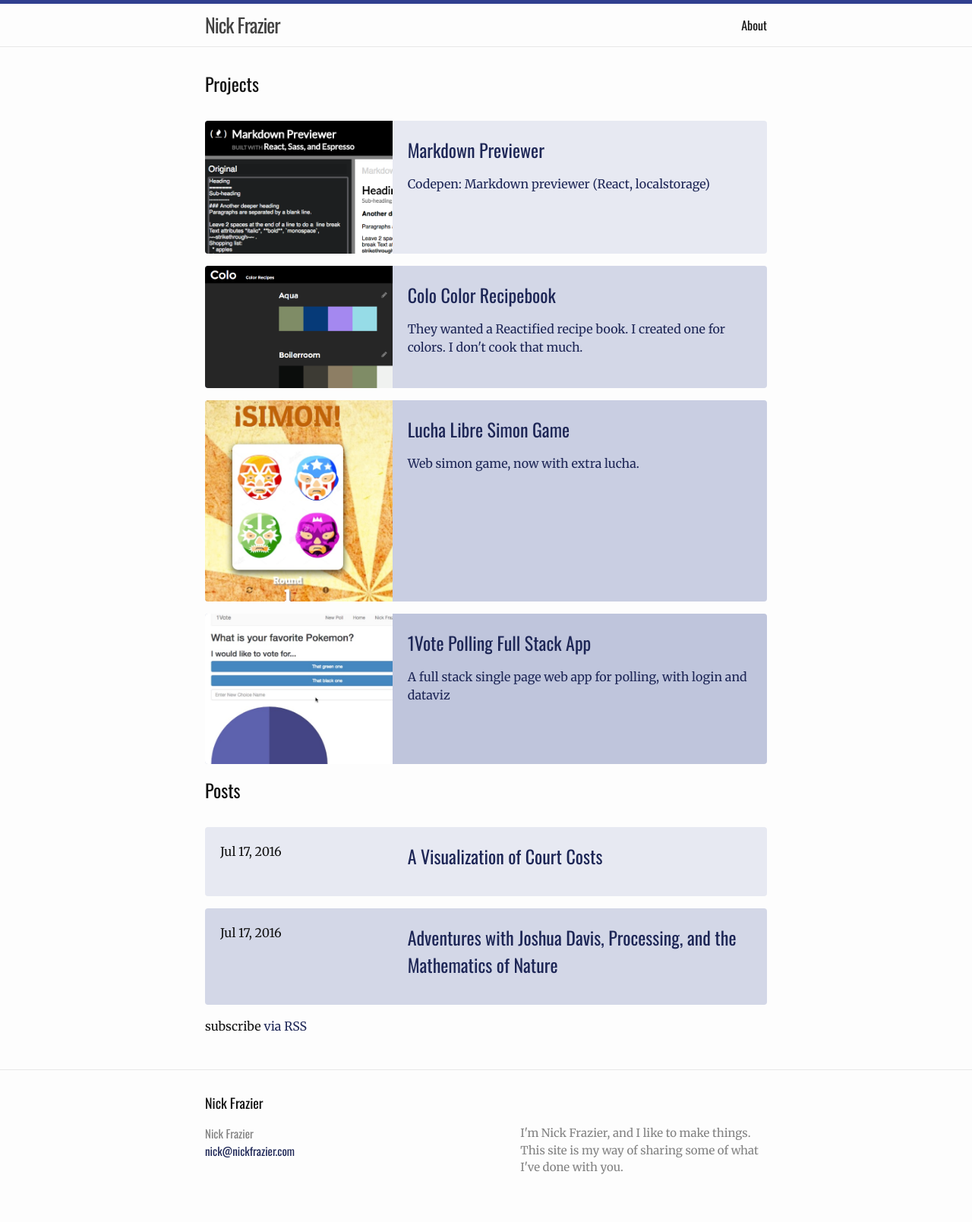
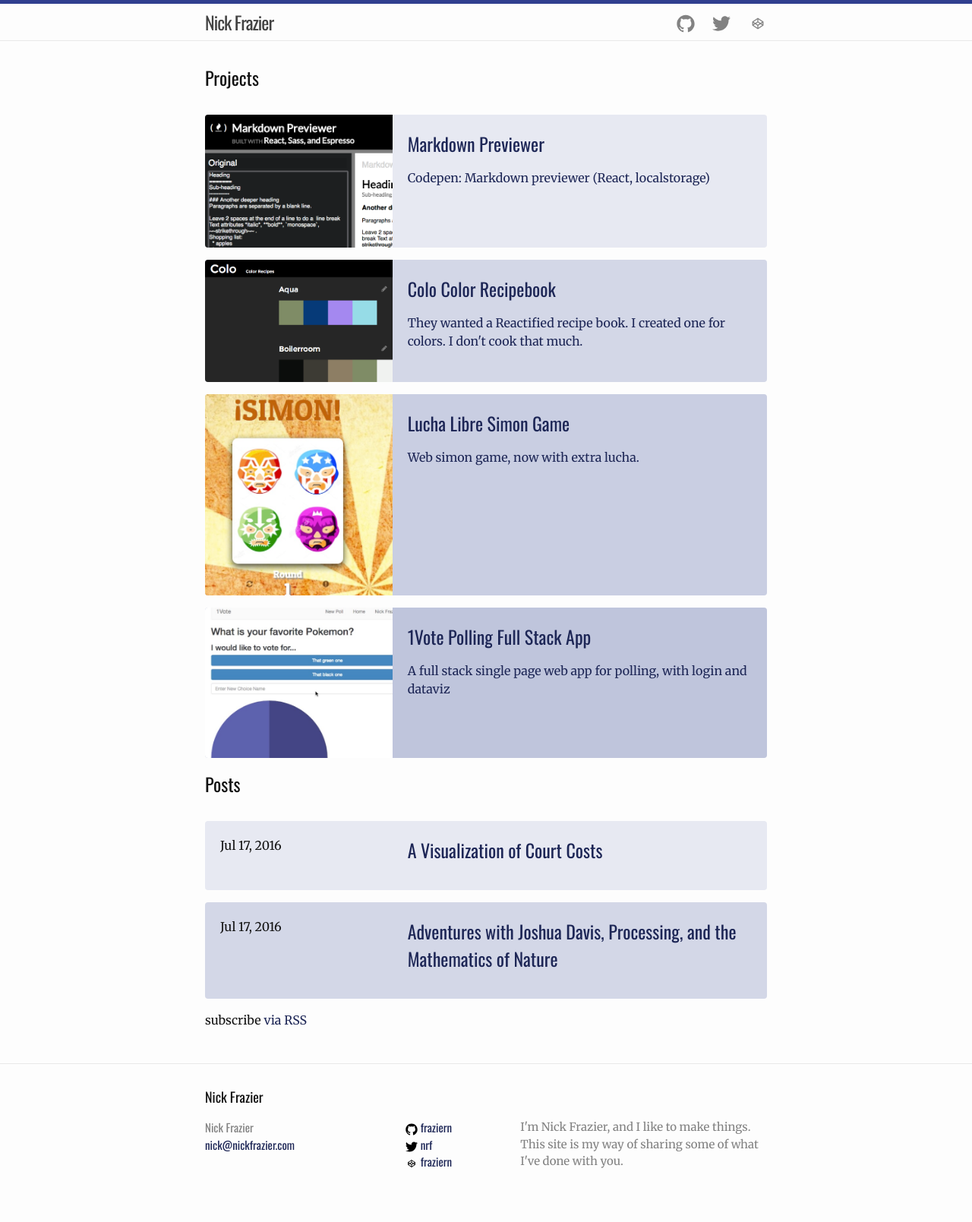
Before and after one commit to fraziern/fraziern.github.io, a Jekyll site: the page built from index.html, in a window 1280 px wide. Shown: the whole page at 76% size. Built offline with Jekyll 4.4.1, drawn with Linux system fonts in a browser that asks for light colours.

Commit message:
added SVG icons

```diff
--- a/_includes/header.html
+++ b/_includes/header.html
@@ -14,11 +14,14 @@
       </a>
 
       <div class="trigger">
-        {% for my_page in site.pages %}
+        <!-- {% for my_page in site.pages %}
           {% if my_page.title %}
           <a class="page-link" href="{{ my_page.url | prepend: site.baseurl }}">{{ my_page.title }}</a>
           {% endif %}
-        {% endfor %}
+        {% endfor %} -->
+        {% include icon-github-noname.html username=site.github_username %}
+        {% include icon-twitter-noname.html username=site.twitter_username %}
+        {% include icon-codepen-noname.html username=site.codepen_username %}
       </div>
     </nav>
 
--- /dev/null
+++ b/_includes/icon-codepen-noname.html
@@ -0,0 +1 @@
+<a href="https://codepen.io/{{ include.username }}"><span class="icon icon--twitter">{% include icon-codepen.svg %}</span></a>
--- /dev/null
+++ b/_includes/icon-github-noname.html
@@ -0,0 +1 @@
+<a href="https://github.com/{{ include.username }}"><span class="icon icon--github">{% include icon-github.svg %}</span></a>
--- /dev/null
+++ b/_includes/icon-twitter-noname.html
@@ -0,0 +1 @@
+<a href="https://twitter.com/{{ include.username }}"><span class="icon icon--twitter">{% include icon-twitter.svg %}</span></a>
--- a/_sass/_base.scss
+++ b/_sass/_base.scss
@@ -198,10 +198,6 @@
         width: 16px;
         height: 16px;
         vertical-align: middle;
-
-        path {
-            fill: $grey-color;
-        }
     }
 }
 
--- a/_sass/_grid.scss
+++ b/_sass/_grid.scss
@@ -49,23 +49,26 @@
   height: auto;
 }
 
-a span {
-  display: none;
-  position: absolute;
-  top: 0;
-  left: 0;
-  bottom: 0;
-  right: 0;
-  // background: rgba( $brand-bg-color, 0.8);
-  color: $grey-color-dark;
-  padding: 20px;
-  text-align: center;
-  width: 33.3333%;
-}
+// *** This block was for a rollover overlay effect that's no longer in use
+// *** Delete this when possible.
 
-a:hover span {
-  display: block;
-}
+// a span {
+//   display: none;
+//   position: absolute;
+//   top: 0;
+//   left: 0;
+//   bottom: 0;
+//   right: 0;
+//   // background: rgba( $brand-bg-color, 0.8);
+//   color: $grey-color-dark;
+//   padding: 20px;
+//   text-align: center;
+//   width: 33.3333%;
+// }
+//
+// a:hover span {
+//   display: block;
+// }
 
 .caption {
 height: 100%;
--- a/_sass/_layout.scss
+++ b/_sass/_layout.scss
@@ -4,16 +4,16 @@
 .site-header {
     border-top: 5px solid $brand-color;
     border-bottom: 1px solid $grey-color-light;
-    min-height: 56px;
+    min-height: $header-line-height;
 
     // Positioning context for the mobile navigation icon
     position: relative;
 }
 
 .site-title {
-    font-size: 26px;
+    font-size: $header-line-height / 2;
     font-weight: 300;
-    line-height: 56px;
+    line-height: $header-line-height;
     letter-spacing: -1px;
     margin-bottom: 0;
     float: left;
@@ -26,7 +26,7 @@
 
 .site-nav {
     float: right;
-    line-height: 56px;
+    line-height: $header-line-height;
 
     .menu-icon {
         display: none;
@@ -39,6 +39,26 @@
         // Gaps between nav items, but not on the last one
         &:not(:last-child) {
             margin-right: 20px;
+        }
+    }
+
+    .icon {
+        margin-left: 20px;
+        // line-height: $base-line-height;
+
+        > svg {
+          height: $header-line-height / 2;
+          width: $header-line-height / 2;
+          fill: #828282;
+
+          &:hover {
+            fill: $brand-color;
+          }
+        }
+
+        // Gaps between nav items, but not on the last one
+        &:not(:last-child) {
+            margin-right: 30px;
         }
     }
 
@@ -81,6 +101,16 @@
         }
 
         .page-link {
+            display: block;
+            padding: 5px 10px;
+
+            &:not(:last-child) {
+                margin-right: 0;
+            }
+            margin-left: 20px;
+        }
+
+        .icon {
             display: block;
             padding: 5px 10px;
 
--- a/css/main.scss
+++ b/css/main.scss
@@ -14,6 +14,8 @@
 $small-font-size:  $base-font-size * 0.875;
 $base-line-height: 1.5;
 $large-font-size:  $base-font-size * 1.5;
+
+$header-line-height: $base-font-size * 3;
 
 $spacing-unit:     30px;
 
```
Also changed, not shown: _includes/icon-codepen.svg, _includes/icon-github.svg, _includes/icon-twitter.svg.
